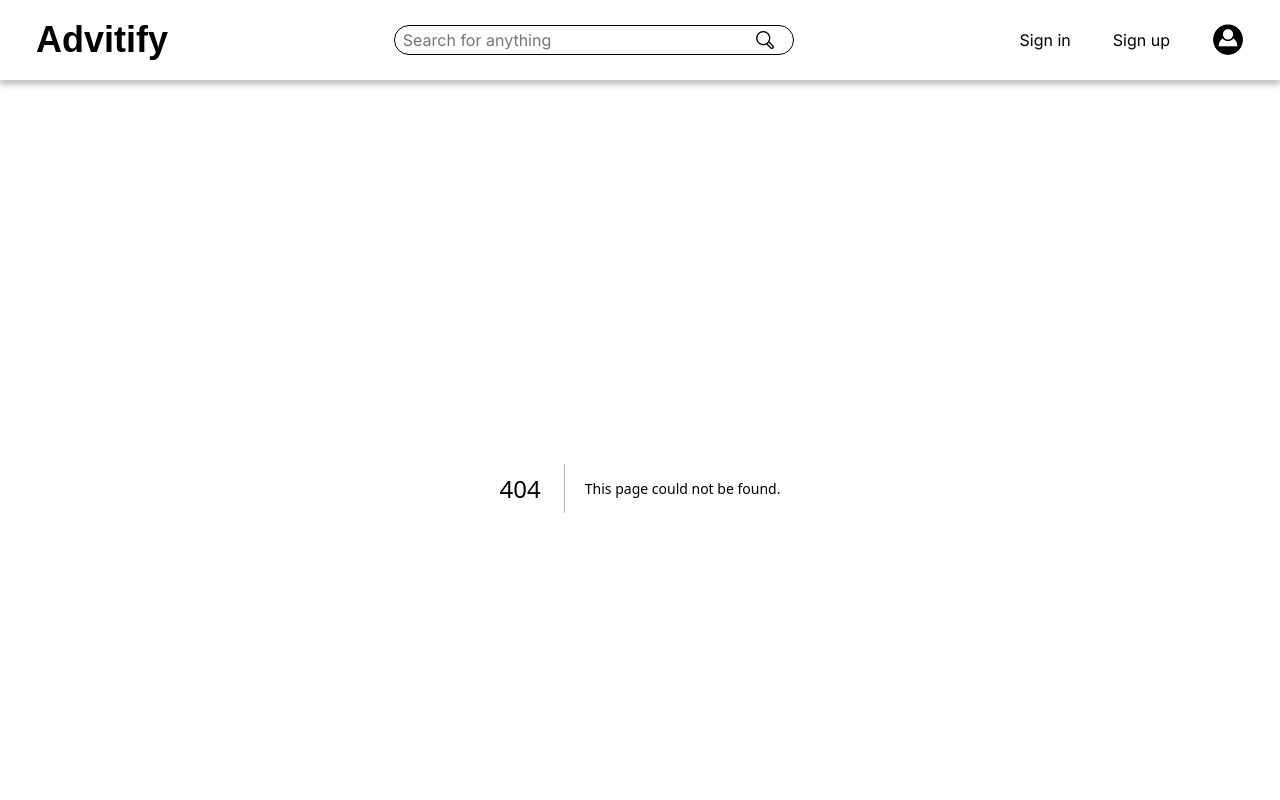
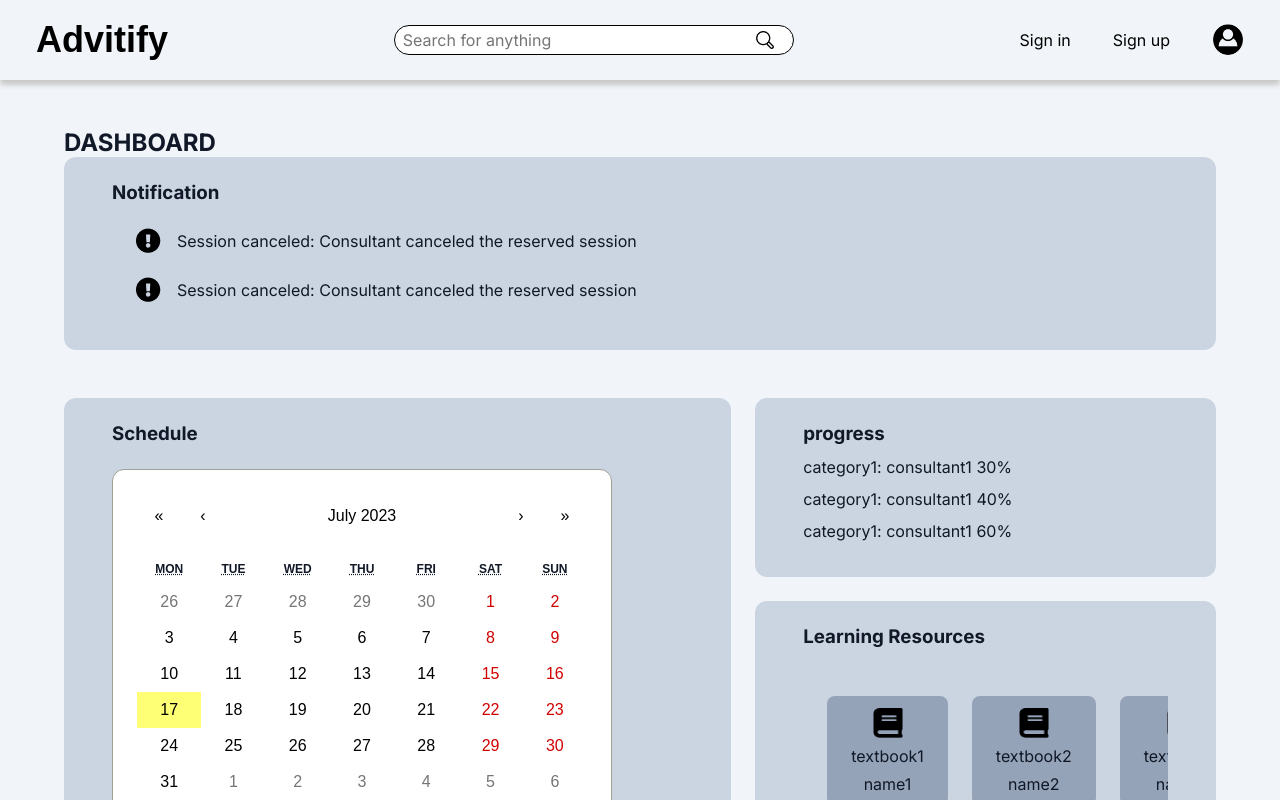
Before and after one commit to onurgolgedar/csis-3275-advitify, a Next.js app: page /dashboard/client/1 in a window 1280 px wide. Before the commit this address had no page. Shown: the top 800 px of the page. Built offline with nearby package versions, Linux system fonts and the light colour scheme; a web font is replaced by a local one.

Commit message:
add client dashboard

```diff
--- /dev/null
+++ b/app/dashboard/client/[clientId]/clientDashboard.module.css
@@ -0,0 +1,83 @@
+.wrapper {
+  min-height: 50vh;
+  width: 100vw;
+  display: flex;
+  justify-content: center;
+  margin: 48px 0;
+}
+
+.container {
+  width: 90%;
+  display: flex;
+  flex-direction: column;
+  gap: 48px;
+}
+
+.section {
+  background-color: #cbd5e1;
+  border-radius: 12px;
+  padding: 24px 48px;
+}
+
+.flex {
+  display: flex;
+  gap: 24px;
+}
+
+.flexCol {
+  display: flex;
+  flex-direction: column;
+  gap: 24px;
+}
+
+.grow4 {
+  width: 40%;
+}
+
+.grow6 {
+  width: 60%;
+}
+
+/* notification ======================================================== */
+.notificationList {
+  list-style: none;
+}
+
+.notification {
+  display: flex;
+  align-items: center;
+  gap: 16px;
+  margin: 24px;
+}
+
+/* schedule ======================================================== */
+
+/* progress ======================================================== */
+.progressList {
+  display: flex;
+  flex-direction: column;
+  gap: 12px;
+  list-style: none;
+  margin: 12px 0;
+}
+
+/* textbook ======================================================== */
+.textbookList {
+  display: flex;
+  list-style: none;
+  gap: 24px;
+  margin: 48px 0;
+  padding: 0 24px;
+  overflow-x: auto;
+}
+
+.textbook {
+  display: flex;
+  flex-direction: column;
+  justify-content: center;
+  align-items: center;
+  gap: 8px;
+  background-color: #94a3b8;
+  padding: 12px 24px;
+  border-radius: 8px;
+}
--- /dev/null
+++ b/app/dashboard/client/[clientId]/customCalendar.css
@@ -0,0 +1,146 @@
+.react-calendar {
+  width: 500px;
+  max-width: 100%;
+  background: white;
+  border: 1px solid #a0a096;
+  border-radius: 12px;
+  font-family: Arial, Helvetica, sans-serif;
+  line-height: 1.125em;
+  padding: 24px;
+  margin-top: 24px;
+}
+
+.react-calendar--doubleView {
+  width: 700px;
+}
+
+.react-calendar--doubleView .react-calendar__viewContainer {
+  display: flex;
+  margin: -0.5em;
+}
+
+.react-calendar--doubleView .react-calendar__viewContainer > * {
+  width: 50%;
+  margin: 0.5em;
+}
+
+.react-calendar,
+.react-calendar *,
+.react-calendar *:before,
+.react-calendar *:after {
+  -moz-box-sizing: border-box;
+  -webkit-box-sizing: border-box;
+  box-sizing: border-box;
+}
+
+.react-calendar button {
+  margin: 0;
+  border: 0;
+  outline: none;
+}
+
+.react-calendar button:enabled:hover {
+  cursor: pointer;
+}
+
+.react-calendar__navigation {
+  display: flex;
+  height: 44px;
+  margin-bottom: 1em;
+}
+
+.react-calendar__navigation button {
+  min-width: 44px;
+  background: none;
+}
+
+.react-calendar__navigation button:disabled {
+  background-color: #f0f0f0;
+}
+
+.react-calendar__navigation button:enabled:hover,
+.react-calendar__navigation button:enabled:focus {
+  background-color: #e6e6e6;
+}
+
+.react-calendar__month-view__weekdays {
+  text-align: center;
+  text-transform: uppercase;
+  font-weight: bold;
+  font-size: 0.75em;
+}
+
+.react-calendar__month-view__weekdays__weekday {
+  padding: 0.5em;
+}
+
+.react-calendar__month-view__weekNumbers .react-calendar__tile {
+  display: flex;
+  align-items: center;
+  justify-content: center;
+  font-size: 0.75em;
+  font-weight: bold;
+}
+
+.react-calendar__month-view__days__day--weekend {
+  color: #d10000;
+}
+
+.react-calendar__month-view__days__day--neighboringMonth {
+  color: #757575;
+}
+
+.react-calendar__year-view .react-calendar__tile,
+.react-calendar__decade-view .react-calendar__tile,
+.react-calendar__century-view .react-calendar__tile {
+  padding: 2em 0.5em;
+}
+
+.react-calendar__tile {
+  max-width: 100%;
+  padding: 10px 6.6667px;
+  background: none;
+  text-align: center;
+  line-height: 16px;
+}
+
+.react-calendar__tile:disabled {
+  background-color: #f0f0f0;
+}
+
+.react-calendar__tile:enabled:hover,
+.react-calendar__tile:enabled:focus {
+  background-color: #e6e6e6;
+}
+
+.react-calendar__tile--now {
+  background: #ffff76;
+}
+
+.react-calendar__tile--now:enabled:hover,
+.react-calendar__tile--now:enabled:focus {
+  background: #ffffa9;
+}
+
+.react-calendar__tile--hasActive {
+  background: #76baff;
+}
+
+.react-calendar__tile--hasActive:enabled:hover,
+.react-calendar__tile--hasActive:enabled:focus {
+  background: #a9d4ff;
+}
+
+.react-calendar__tile--active {
+  background: #006edc;
+  color: white;
+}
+
+.react-calendar__tile--active:enabled:hover,
+.react-calendar__tile--active:enabled:focus {
+  background: #1087ff;
+}
+
+.react-calendar--selectRange .react-calendar__tile--hover {
+  background-color: #e6e6e6;
+}
--- /dev/null
+++ b/app/dashboard/client/[clientId]/page.jsx
@@ -0,0 +1,127 @@
+"use client"
+
+import Image from "next/image";
+import styles from "./clientDashboard.module.css";
+import Calendar from 'react-calendar';
+import "./customCalendar.css"
+import { useState } from "react";
+
+export default function ClientDashboard({ params }) {
+  const [value, onChange] = useState(new Date());
+  const { clientId } = params;
+
+  return (
+    <div className={styles.wrapper}>
+      <div className={styles.container}>
+        <div>
+          <h2>DASHBOARD</h2>
+          <section className={styles.section}>
+            <div>
+              <h3>Notification</h3>
+            </div>
+            <ul className={styles.notificationList}>
+              {
+                notifications.map((notification, index) => {
+                  return (
+                    <li key={index} className={styles.notification}>
+                      <Image width={25} height={25} src="/exclamation_mark_icon.png" alt="cancel" />
+                      <p>{notification.message}</p>
+                    </li>
+                  )
+                })
+              }
+            </ul>
+          </section>
+        </div>
+        <div className={styles.flex}>
+          <section className={`${styles.section} ${styles.grow6}`}>
+            <h3>Schedule</h3>
+            <div>
+              <Calendar onChange={onChange} onClickDay={(e) => console.log(e)} />
+            </div>
+          </section>
+          <div className={`${styles.flexCol} ${styles.grow4}`}>
+            <section className={styles.section}>
+              <h3>progress</h3>
+              <ul className={styles.progressList}>
+                {
+                  progresses.map((progress, index) => {
+                    const currentProgress = (progress.currentProgress / progress.totalSession) * 100;
+                    return (
+                      <li key={index}>{`${progress.category}: ${progress.consultantName} ${currentProgress}%`} </li>
+                    )
+                  })
+                }
+              </ul>
+            </section>
+            <section className={styles.section}>
+              <h3>Learning Resources</h3>
+              <ul className={styles.textbookList}>
+                {
+                  textbooks.map((textbook, index) => {
+                    return (
+                      <li key={index} className={styles.textbook}>
+                        <Image width={30} height={30} src="/book_icon.png" alt="textbook" />
+                        <span>{textbook.name}</span>
+                        <span>{textbook.resourceOwner}</span>
+                      </li>
+                    )
+                  })
+                }
+              </ul>
+            </section>
+          </div>
+        </div>
+      </div>
+    </div>
+  )
+}
+
+const notifications = [
+  {
+    type: "cancel",
+    message: "Session canceled: Consultant canceled the reserved session"
+  },
+  {
+    type: "cancel",
+    message: "Session canceled: Consultant canceled the reserved session"
+  }
+];
+
+const progresses = [
+  {
+    category: "category1",
+    consultantName: "consultant1",
+    currentProgress: 3,
+    totalSession: 10
+  }, {
+    category: "category1",
+    consultantName: "consultant1",
+    currentProgress: 4,
+    totalSession: 10
+  }, {
+    category: "category1",
+    consultantName: "consultant1",
+    currentProgress: 6,
+    totalSession: 10
+  },
+]
+
+const textbooks = [
+  {
+    name: "textbook1",
+    resourceOwner: "name1"
+  },
+  {
+    name: "textbook2",
+    resourceOwner: "name2"
+  },
+  {
+    name: "textbook3",
+    resourceOwner: "name3"
+  },
+  {
+    name: "textbook4",
+    resourceOwner: "name4"
+  }
+]
```
Also changed, not shown: 1 other file (tests, documents, lock files or other folders).
